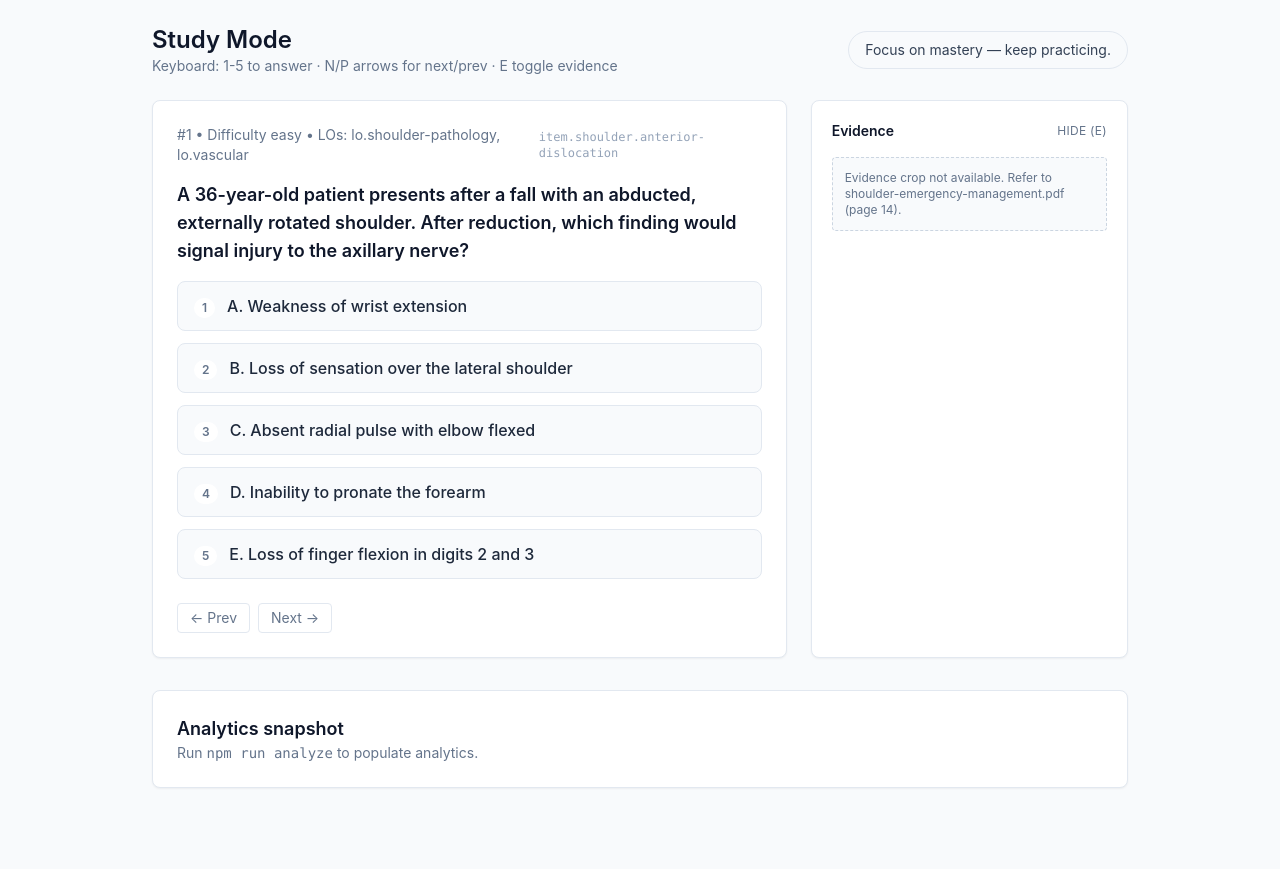
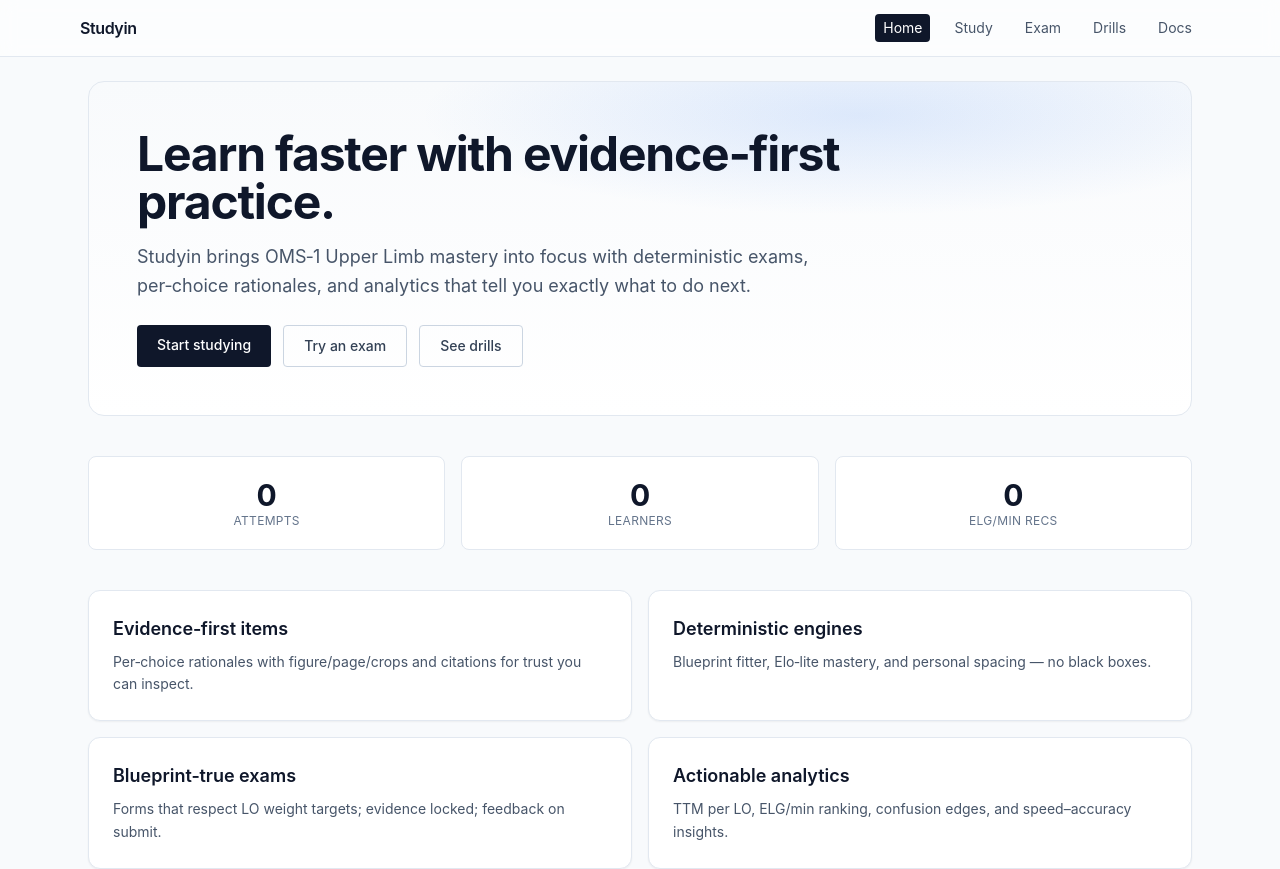
Before and after one commit to yinkev/Studyin, a Next.js app: page / in a window 1280 px wide. Shown: the top 869 px of the page. Before the commit the page ends 812 px from the top, so only its background shows below. Built offline with nearby package versions, Linux system fonts and the light colour scheme; no server answers.

Commit message:
feat(marketing): add Mux-inspired landing (hero, features, stats) and move Study to /study

```diff
--- /dev/null
+++ b/app/docs/page.tsx
@@ -0,0 +1,16 @@
+export default function DocsPage() {
+  return (
+    <section className="prose prose-slate max-w-none">
+      <h1>Docs & SOPs</h1>
+      <p>Developer and authoring guides live in the repository:</p>
+      <ul>
+        <li><code>AGENTS.md</code> — roles, SOPs, quality gates</li>
+        <li><code>README.md</code> — quick start, scripts, structure</li>
+        <li><code>config/</code> — blueprint, LOs, rubric</li>
+      </ul>
+      <p>
+        For prompts, see <code>scripts/codex/</code>. For analytics, see <code>public/analytics</code>.
+      </p>
+    </section>
+  );
+}
--- a/app/layout.tsx
+++ b/app/layout.tsx
@@ -1,6 +1,8 @@
 import './globals.css';
 import type { Metadata } from 'next';
 import { ReactNode } from 'react';
+import { Header } from '../components/marketing/Header';
+import { Footer } from '../components/marketing/Footer';
 
 export const metadata: Metadata = {
   title: 'Studyin — Upper Limb Module',
@@ -11,7 +13,9 @@ export default function RootLayout({ children }: { children: ReactNode }) {
   return (
     <html lang="en">
       <body className="min-h-screen bg-slate-50 text-slate-900 antialiased">
-        <main className="mx-auto max-w-5xl p-6">{children}</main>
+        <Header />
+        <main className="mx-auto max-w-6xl p-6">{children}</main>
+        <Footer />
       </body>
     </html>
   );
--- a/app/page.tsx
+++ b/app/page.tsx
@@ -1,34 +1,15 @@
 import { loadAnalyticsSummary } from '../lib/getAnalytics';
-import { loadStudyItems } from '../lib/getItems';
-import { StudyView } from '../components/StudyView';
+import { Hero } from '../components/marketing/Hero';
+import { Features } from '../components/marketing/Features';
+import { Stats } from '../components/marketing/Stats';
 
 export default async function Page() {
-  const [items, analytics] = await Promise.all([loadStudyItems(), loadAnalyticsSummary()]);
-
+  const analytics = await loadAnalyticsSummary();
   return (
-    <div className="space-y-8">
-      <StudyView items={items} analytics={analytics} />
-      <section className="rounded-lg border border-slate-200 bg-white p-6 shadow-sm">
-        <h2 className="text-lg font-semibold text-slate-900">Analytics snapshot</h2>
-        {analytics ? (
-          <div className="mt-3 grid gap-3 text-sm text-slate-600 md:grid-cols-3">
-            <div>
-              <p className="text-xs uppercase text-slate-500">Generated</p>
-              <p className="font-medium text-slate-800">{new Date(analytics.generated_at).toLocaleString()}</p>
-            </div>
-            <div>
-              <p className="text-xs uppercase text-slate-500">Attempts</p>
-              <p className="font-medium text-slate-800">{analytics.totals.attempts}</p>
-            </div>
-            <div>
-              <p className="text-xs uppercase text-slate-500">Learners</p>
-              <p className="font-medium text-slate-800">{analytics.totals.learners}</p>
-            </div>
-          </div>
-        ) : (
-          <p className="text-sm text-slate-500">Run <code>npm run analyze</code> to populate analytics.</p>
-        )}
-      </section>
+    <div className="space-y-10">
+      <Hero />
+      <Stats analytics={analytics} />
+      <Features />
     </div>
   );
 }
--- /dev/null
+++ b/app/study/page.tsx
@@ -0,0 +1,8 @@
+import { loadAnalyticsSummary } from '../../lib/getAnalytics';
+import { loadStudyItems } from '../../lib/getItems';
+import { StudyView } from '../../components/StudyView';
+
+export default async function StudyPage() {
+  const [items, analytics] = await Promise.all([loadStudyItems(), loadAnalyticsSummary()]);
+  return <StudyView items={items} analytics={analytics} />;
+}
--- /dev/null
+++ b/components/marketing/Features.tsx
@@ -0,0 +1,31 @@
+const features = [
+  {
+    title: 'Evidence‑first items',
+    body: 'Per‑choice rationales with figure/page/crops and citations for trust you can inspect.',
+  },
+  {
+    title: 'Deterministic engines',
+    body: 'Blueprint fitter, Elo‑lite mastery, and personal spacing — no black boxes.',
+  },
+  {
+    title: 'Blueprint‑true exams',
+    body: 'Forms that respect LO weight targets; evidence locked; feedback on submit.'
+  },
+  {
+    title: 'Actionable analytics',
+    body: 'TTM per LO, ELG/min ranking, confusion edges, and speed–accuracy insights.'
+  }
+];
+
+export function Features() {
+  return (
+    <section className="grid gap-4 md:grid-cols-2">
+      {features.map((f) => (
+        <div key={f.title} className="rounded-xl border border-slate-200 bg-white p-6 shadow-sm">
+          <h3 className="text-lg font-semibold text-slate-900">{f.title}</h3>
+          <p className="mt-2 text-sm leading-relaxed text-slate-600">{f.body}</p>
+        </div>
+      ))}
+    </section>
+  );
+}
--- /dev/null
+++ b/components/marketing/Footer.tsx
@@ -0,0 +1,10 @@
+export function Footer() {
+  return (
+    <footer className="mt-16 border-t border-slate-200 bg-white">
+      <div className="mx-auto flex max-w-6xl items-center justify-between px-4 py-10 text-sm text-slate-500">
+        <p>© {new Date().getFullYear()} Studyin</p>
+        <p>Evidence‑first • Deterministic • Accessible</p>
+      </div>
+    </footer>
+  );
+}
--- /dev/null
+++ b/components/marketing/Header.tsx
@@ -0,0 +1,36 @@
+'use client';
+
+import Link from 'next/link';
+import { usePathname } from 'next/navigation';
+
+const links = [
+  { href: '/', label: 'Home' },
+  { href: '/study', label: 'Study' },
+  { href: '/exam', label: 'Exam' },
+  { href: '/drills', label: 'Drills' },
+  { href: '/docs', label: 'Docs' }
+];
+
+export function Header() {
+  const pathname = usePathname();
+  return (
+    <header className="sticky top-0 z-40 w-full border-b border-slate-200 bg-white/75 backdrop-blur supports-[backdrop-filter]:bg-white/60">
+      <div className="mx-auto flex h-14 max-w-6xl items-center justify-between px-4">
+        <Link href="/" className="font-semibold tracking-tight text-slate-900">
+          Studyin
+        </Link>
+        <nav className="flex items-center gap-4 text-sm">
+          {links.map((l) => (
+            <Link
+              key={l.href}
+              href={l.href}
+              className={`rounded px-2 py-1 ${pathname === l.href ? 'bg-slate-900 text-white' : 'text-slate-600 hover:text-slate-900'}`}
+            >
+              {l.label}
+            </Link>
+          ))}
+        </nav>
+      </div>
+    </header>
+  );
+}
--- /dev/null
+++ b/components/marketing/Hero.tsx
@@ -0,0 +1,22 @@
+import Link from 'next/link';
+
+export function Hero() {
+  return (
+    <section className="relative overflow-hidden rounded-2xl border border-slate-200 bg-gradient-to-b from-slate-50 to-white p-8 md:p-12">
+      <div className="relative z-10 max-w-3xl space-y-4">
+        <h1 className="text-4xl font-bold tracking-tight text-slate-900 md:text-5xl">
+          Learn faster with evidence‑first practice.
+        </h1>
+        <p className="text-lg leading-relaxed text-slate-600">
+          Studyin brings OMS‑1 Upper Limb mastery into focus with deterministic exams, per‑choice rationales, and analytics that tell you exactly what to do next.
+        </p>
+        <div className="flex flex-wrap gap-3 pt-2">
+          <Link href="/study" className="rounded bg-slate-900 px-5 py-2.5 text-sm font-medium text-white hover:bg-slate-800">Start studying</Link>
+          <Link href="/exam" className="rounded border border-slate-300 px-5 py-2.5 text-sm font-medium text-slate-700 hover:border-slate-400">Try an exam</Link>
+          <Link href="/drills" className="rounded border border-slate-300 px-5 py-2.5 text-sm font-medium text-slate-700 hover:border-slate-400">See drills</Link>
+        </div>
+      </div>
+      <div className="pointer-events-none absolute inset-0 -z-0 bg-[radial-gradient(40%_30%_at_70%_10%,rgba(59,130,246,0.15),transparent)]" />
+    </section>
+  );
+}
--- /dev/null
+++ b/components/marketing/Stats.tsx
@@ -0,0 +1,23 @@
+import type { AnalyticsSummary } from '../../lib/getAnalytics';
+
+export function Stats({ analytics }: { analytics: AnalyticsSummary | null }) {
+  const attempts = analytics?.totals.attempts ?? 0;
+  const learners = analytics?.totals.learners ?? 0;
+  const recs = analytics?.elg_per_min.length ?? 0;
+  return (
+    <section className="grid gap-4 sm:grid-cols-3">
+      <div className="rounded-lg border border-slate-200 bg-white p-5 text-center">
+        <p className="text-3xl font-bold text-slate-900">{attempts}</p>
+        <p className="text-xs uppercase tracking-wide text-slate-500">Attempts</p>
+      </div>
+      <div className="rounded-lg border border-slate-200 bg-white p-5 text-center">
+        <p className="text-3xl font-bold text-slate-900">{learners}</p>
+        <p className="text-xs uppercase tracking-wide text-slate-500">Learners</p>
+      </div>
+      <div className="rounded-lg border border-slate-200 bg-white p-5 text-center">
+        <p className="text-3xl font-bold text-slate-900">{recs}</p>
+        <p className="text-xs uppercase tracking-wide text-slate-500">ELG/min Recs</p>
+      </div>
+    </section>
+  );
+}
```
